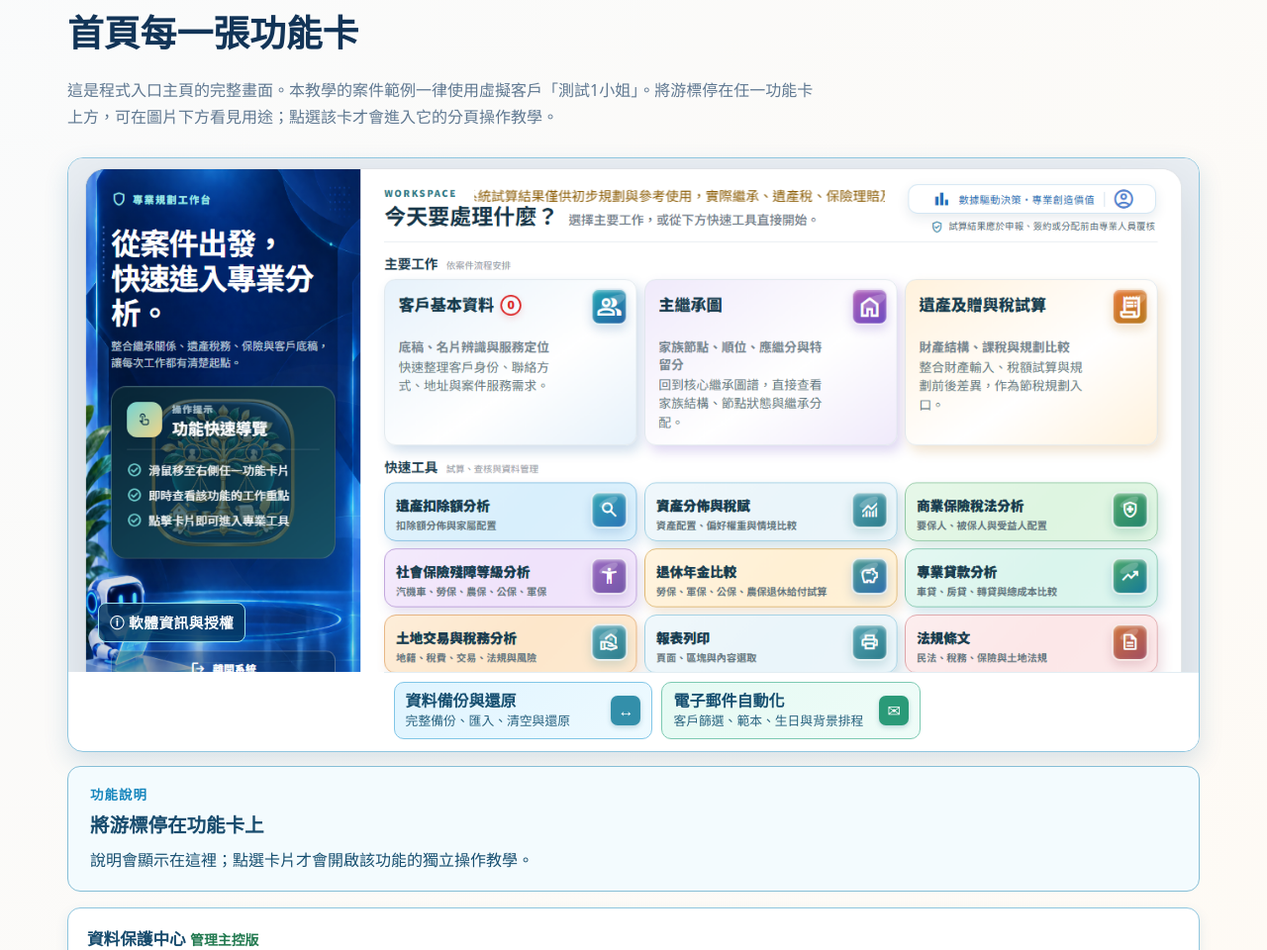
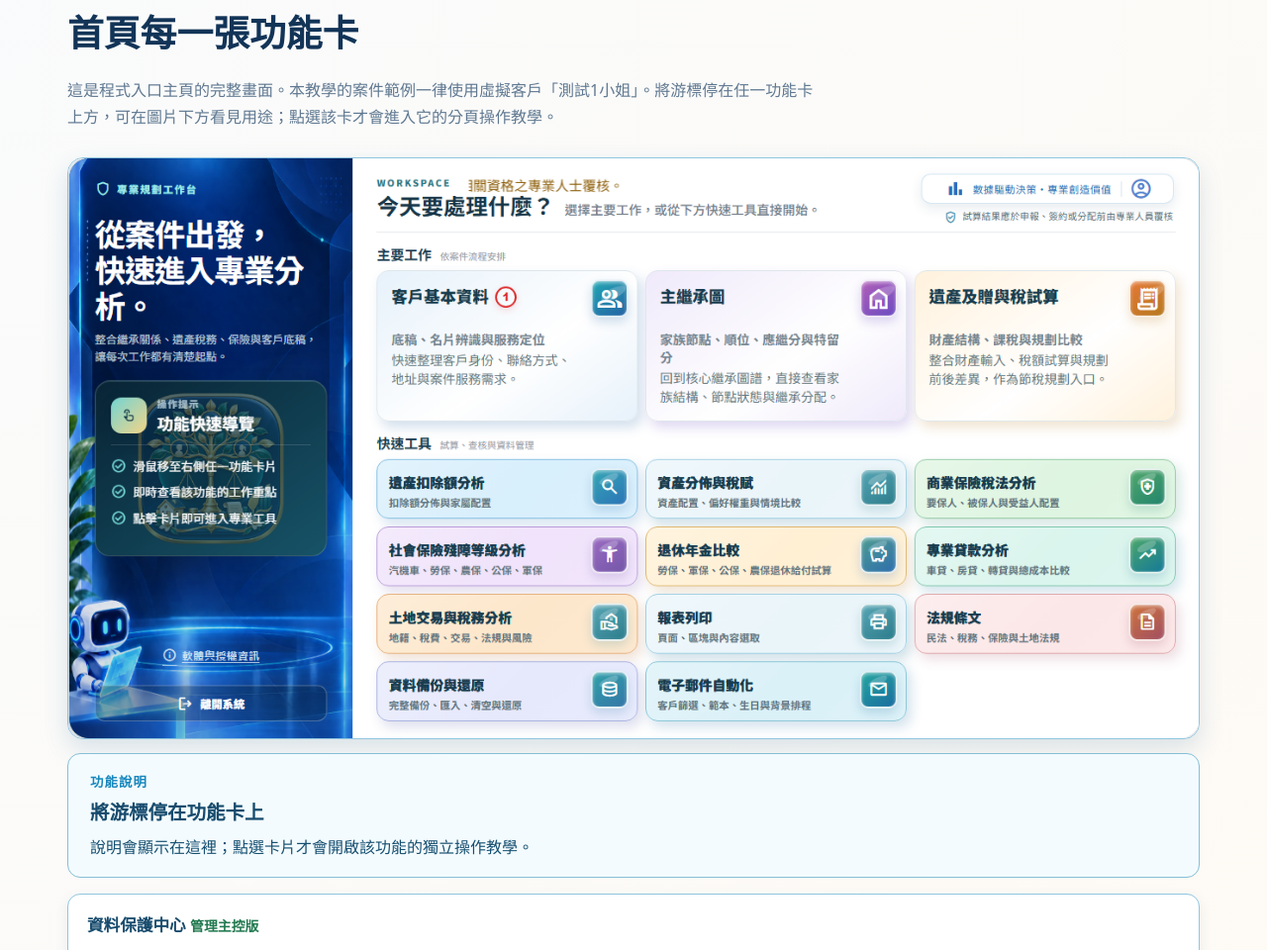
Before and after one commit to josephtn916816/inheritance-site, a plain HTML site: page guide/index.html in a window 1280 px wide. Shown: the part 1310-2270 px from the top of the page at 99% size. Drawn offline with Linux system fonts and the light colour scheme.

Commit message:
Use complete current workspace guide image

```diff
--- a/assets/guide-card-crops.css
+++ b/assets/guide-card-crops.css
@@ -13,7 +13,7 @@
   box-shadow: 0 10px 25px #1a5f9028;
 }
 .workspace-guide-image { position: relative; overflow: hidden; }
-.workspace-guide-image > img { display: block; width: 100%; height: auto; margin-bottom: -42px; }
+.workspace-guide-image > img { display: block; width: 100%; height: auto; }
 .workspace-hotspot {
   position: absolute;
   left: var(--x);
@@ -30,50 +30,6 @@
   box-shadow: inset 0 0 0 3px #e25348, 0 0 0 2px #fff, 0 0 0 5px #e25348;
   background: #ffffff10;
 }
-.workspace-software-info {
-  position: absolute;
-  left: 2.6%;
-  bottom: 5.8%;
-  z-index: 2;
-  padding: 7px 11px;
-  border: 1px solid #9de5f0;
-  border-radius: 8px;
-  background: #06365ccc;
-  color: #fff;
-  font-size: clamp(.68rem, 1.15vw, .93rem);
-  font-weight: 800;
-  letter-spacing: .03em;
-}
-.workspace-guide-bottom-cards {
-  display: grid;
-  grid-template-columns: repeat(3, minmax(0, 1fr));
-  gap: 9px;
-  width: 72.1%;
-  margin-left: 27.9%;
-  padding: 9px 10px 12px;
-  border-top: 1px solid #e2edf3;
-  background: #fff;
-}
-.workspace-bottom-card {
-  display: flex;
-  align-items: center;
-  justify-content: space-between;
-  gap: 8px;
-  min-height: 58px;
-  padding: 9px 11px;
-  border: 1px solid #81c6e7;
-  border-radius: 10px;
-  background: linear-gradient(135deg, #dff4ff, #eefaff);
-  color: #164f70;
-  text-decoration: none;
-}
-.workspace-bottom-card--email { border-color: #7dcab2; background: linear-gradient(135deg, #e5faf3, #effcf8); }
-.workspace-bottom-card:hover, .workspace-bottom-card:focus-visible { box-shadow: inset 0 0 0 2px #e25348; }
-.workspace-bottom-card > span { display: grid; gap: 3px; min-width: 0; }
-.workspace-bottom-card b { color: #164f70; font-size: clamp(.72rem, 1.28vw, 1rem); line-height: 1.1; }
-.workspace-bottom-card small { color: #28627f; font-size: clamp(.58rem, 1.02vw, .8rem); line-height: 1.2; }
-.workspace-bottom-card i { display: grid; flex: 0 0 auto; place-items: center; width: 30px; height: 30px; border-radius: 7px; background: #338faa; color: #fff; font-size: 1rem; font-style: normal; box-shadow: 0 2px 5px #196a8040; }
-.workspace-bottom-card--email i { background: #2a9a78; }
 .workspace-guide-tip {
   max-width: 1350px;
   min-height: 116px;
@@ -340,13 +296,10 @@
 }
 @media (max-width: 760px) {
   .workspace-guide { border-radius: 10px; }
-  .workspace-guide-image > img { margin-bottom: -28px; }
   .workspace-hotspot { border-radius: 8px; }
   .workspace-hotspot:hover,
   .workspace-hotspot:focus-visible { box-shadow: inset 0 0 0 2px #e25348, 0 0 0 1px #fff, 0 0 0 3px #e25348; }
   .workspace-guide-tip { min-height: 128px; padding: 15px; }
-  .workspace-software-info { bottom: 6%; padding: 4px 6px; border-radius: 5px; }
-  .workspace-guide-bottom-cards { width: auto; margin-left: 0; grid-template-columns: 1fr; }
   .workspace-guide-lower { grid-template-columns: 1fr; }
   .guide-card-grid article:not(.customer-card) { grid-template-columns: 1fr !important; }
   .guide-card-grid article > a:has(img) { grid-column: 1 !important; grid-row: auto !important; width: min(302px, 100%) !important; }
--- a/guide/index.html
+++ b/guide/index.html
@@ -34,22 +34,22 @@
         <p class="eyebrow">HOME CARD GUIDE</p><h2>首頁每一張功能卡</h2><p class="section-lead">這是程式入口主頁的完整畫面。本教學的案件範例一律使用虛擬客戶「測試1小姐」。將游標停在任一功能卡上方，可在圖片下方看見用途；點選該卡才會進入它的分頁操作教學。</p>
         <div class="workspace-guide" aria-label="程式入口主頁互動式功能卡教學">
           <div class="workspace-guide-image">
-            <img src="../assets/screenshots/workspace-home.png" alt="傳承智策程式入口主頁，功能卡可點選進入對應教學">
-            <a class="workspace-hotspot" style="--x:27.9%;--y:21.9%;--w:22.3%;--h:29.9%" href="pages/client-profile.html" data-title="客戶基本資料" data-description="以虛擬客戶「測試1小姐」建立案件底稿，讓後續分析都歸屬到正確案件。" aria-label="客戶基本資料：查看操作教學"></a>
-            <a class="workspace-hotspot" style="--x:51.1%;--y:21.9%;--w:22.2%;--h:29.9%" href="pages/family.html" data-title="主繼承圖" data-description="以「測試1小姐」的虛擬家族資料，整理親屬關係、存歿狀態與分配基礎。" aria-label="主繼承圖：查看操作教學"></a>
-            <a class="workspace-hotspot" style="--x:74.1%;--y:21.9%;--w:22.2%;--h:29.9%" href="pages/estate-tax.html" data-title="遺產及贈與稅試算" data-description="以「測試1小姐」的教學資料彙整資產、負債與移轉條件，進行概略比較。" aria-label="遺產及贈與稅試算：查看操作教學"></a>
-            <a class="workspace-hotspot" style="--x:27.9%;--y:58.4%;--w:22.3%;--h:10.4%" href="pages/deduction.html" data-title="遺產扣除額分析" data-description="以「測試1小姐」的家屬條件，檢視可能扣除額與待備證明。" aria-label="遺產扣除額分析：查看操作教學"></a>
-            <a class="workspace-hotspot" style="--x:51.1%;--y:58.4%;--w:22.2%;--h:10.4%" href="pages/asset-distribution-tax.html" data-title="資產分佈與稅賦" data-description="以「測試1小姐」為同一案例，比較分配情境、稅負與家人淨得。" aria-label="資產分佈與稅賦：查看操作教學"></a>
-            <a class="workspace-hotspot" style="--x:74.1%;--y:58.4%;--w:22.2%;--h:10.4%" href="pages/commercial-insurance.html" data-title="商業保險稅法分析" data-description="以「測試1小姐」案例核對要保人、被保人、受益人與付款來源。" aria-label="商業保險稅法分析：查看操作教學"></a>
-            <a class="workspace-hotspot" style="--x:27.9%;--y:70.4%;--w:22.3%;--h:10.4%" href="pages/disability-grades.html" data-title="社會保險殘障等級分析" data-description="以「測試1小姐」作為教學案例，整理不同制度的資料對照方式。" aria-label="社會保險殘障等級分析：查看操作教學"></a>
-            <a class="workspace-hotspot" style="--x:51.1%;--y:70.4%;--w:22.2%;--h:10.4%" href="pages/retirement-pension.html" data-title="退休年金比較" data-description="以「測試1小姐」作為教學案例，比較制度、請領時點與估算結果。" aria-label="退休年金比較：查看操作教學"></a>
-            <a class="workspace-hotspot" style="--x:74.1%;--y:70.4%;--w:22.2%;--h:10.4%" href="pages/loan-analysis.html" data-title="專業貸款分析" data-description="以「測試1小姐」作為案件範例，比較月付、總利息與貸款成本。" aria-label="專業貸款分析：查看操作教學"></a>
-            <a class="workspace-hotspot" style="--x:27.9%;--y:82.4%;--w:22.3%;--h:10.4%" href="pages/land-exchange.html" data-title="土地交易與稅務分析" data-description="以「測試1小姐」案例比較買賣、贈與、繼承與日後出售稅費。" aria-label="土地交易與稅務分析：查看操作教學"></a>
-            <a class="workspace-hotspot" style="--x:51.1%;--y:82.4%;--w:22.2%;--h:10.4%" href="pages/report-center.html" data-title="報表列印" data-description="預覽「測試1小姐」的已完成資料，再列印或另存 PDF 作為覆核草稿。" aria-label="報表列印：查看操作教學"></a>
-            <a class="workspace-hotspot" style="--x:74.1%;--y:82.4%;--w:22.2%;--h:10.4%" href="pages/laws.html" data-title="法規條文" data-description="以「測試1小姐」的案件情境查閱所需的法規線索。" aria-label="法規條文：查看操作教學"></a>
-            <span class="workspace-software-info">ⓘ 軟體資訊與授權</span>
+            <img src="../assets/screenshots/workspace-home-current-cropped.png" alt="傳承智策程式入口主頁；以虛擬客戶測試1小姐顯示完整功能卡">
+            <a class="workspace-hotspot" style="--x:27.3%;--y:19.3%;--w:23.1%;--h:25.9%" href="pages/client-profile.html" data-title="客戶基本資料" data-description="以虛擬客戶「測試1小姐」建立案件底稿，讓後續分析都歸屬到正確案件。" aria-label="客戶基本資料：查看操作教學"></a>
+            <a class="workspace-hotspot" style="--x:51.1%;--y:19.3%;--w:23.1%;--h:25.9%" href="pages/family.html" data-title="主繼承圖" data-description="以「測試1小姐」的虛擬家族資料，整理親屬關係、存歿狀態與分配基礎。" aria-label="主繼承圖：查看操作教學"></a>
+            <a class="workspace-hotspot" style="--x:74.8%;--y:19.3%;--w:23.1%;--h:25.9%" href="pages/estate-tax.html" data-title="遺產及贈與稅試算" data-description="以「測試1小姐」的教學資料彙整資產、負債與移轉條件，進行概略比較。" aria-label="遺產及贈與稅試算：查看操作教學"></a>
+            <a class="workspace-hotspot" style="--x:27.3%;--y:51.8%;--w:23.1%;--h:10.3%" href="pages/deduction.html" data-title="遺產扣除額分析" data-description="以「測試1小姐」的家屬條件，檢視可能扣除額與待備證明。" aria-label="遺產扣除額分析：查看操作教學"></a>
+            <a class="workspace-hotspot" style="--x:51.1%;--y:51.8%;--w:23.1%;--h:10.3%" href="pages/asset-distribution-tax.html" data-title="資產分佈與稅賦" data-description="以「測試1小姐」為同一案例，比較分配情境、稅負與家人淨得。" aria-label="資產分佈與稅賦：查看操作教學"></a>
+            <a class="workspace-hotspot" style="--x:74.8%;--y:51.8%;--w:23.1%;--h:10.3%" href="pages/commercial-insurance.html" data-title="商業保險稅法分析" data-description="以「測試1小姐」案例核對要保人、被保人、受益人與付款來源。" aria-label="商業保險稅法分析：查看操作教學"></a>
+            <a class="workspace-hotspot" style="--x:27.3%;--y:63.5%;--w:23.1%;--h:10.4%" href="pages/disability-grades.html" data-title="社會保險殘障等級分析" data-description="以「測試1小姐」作為教學案例，整理不同制度的資料對照方式。" aria-label="社會保險殘障等級分析：查看操作教學"></a>
+            <a class="workspace-hotspot" style="--x:51.1%;--y:63.5%;--w:23.1%;--h:10.4%" href="pages/retirement-pension.html" data-title="退休年金比較" data-description="以「測試1小姐」作為教學案例，比較制度、請領時點與估算結果。" aria-label="退休年金比較：查看操作教學"></a>
+            <a class="workspace-hotspot" style="--x:74.8%;--y:63.5%;--w:23.1%;--h:10.4%" href="pages/loan-analysis.html" data-title="專業貸款分析" data-description="以「測試1小姐」作為案件範例，比較月付、總利息與貸款成本。" aria-label="專業貸款分析：查看操作教學"></a>
+            <a class="workspace-hotspot" style="--x:27.3%;--y:75.1%;--w:23.1%;--h:10.5%" href="pages/land-exchange.html" data-title="土地交易與稅務分析" data-description="以「測試1小姐」案例比較買賣、贈與、繼承與日後出售稅費。" aria-label="土地交易與稅務分析：查看操作教學"></a>
+            <a class="workspace-hotspot" style="--x:51.1%;--y:75.1%;--w:23.1%;--h:10.5%" href="pages/report-center.html" data-title="報表列印" data-description="預覽「測試1小姐」的已完成資料，再列印或另存 PDF 作為覆核草稿。" aria-label="報表列印：查看操作教學"></a>
+            <a class="workspace-hotspot" style="--x:74.8%;--y:75.1%;--w:23.1%;--h:10.5%" href="pages/laws.html" data-title="法規條文" data-description="以「測試1小姐」的案件情境查閱所需的法規線索。" aria-label="法規條文：查看操作教學"></a>
+            <a class="workspace-hotspot" style="--x:27.3%;--y:86.7%;--w:23.1%;--h:10.4%" href="pages/backup-restore.html" data-title="資料備份與還原" data-description="將「測試1小姐」的教學資料完整備份、匯入、清空或還原。" aria-label="資料備份與還原：查看操作教學"></a>
+            <a class="workspace-hotspot" style="--x:51.1%;--y:86.7%;--w:23.1%;--h:10.4%" href="pages/email-automation.html" data-title="電子郵件自動化" data-description="依「測試1小姐」的教學案例，了解客戶篩選、範本與排程。" aria-label="電子郵件自動化：查看操作教學"></a>
           </div>
-          <div class="workspace-guide-bottom-cards" aria-label="入口主頁最後一列功能卡"><a class="workspace-bottom-card workspace-bottom-card--backup" href="pages/backup-restore.html"><span><b>資料備份與還原</b><small>完整備份、匯入、清空與還原</small></span><i aria-hidden="true">↔</i></a><a class="workspace-bottom-card workspace-bottom-card--email" href="pages/email-automation.html"><span><b>電子郵件自動化</b><small>客戶篩選、範本、生日與背景排程</small></span><i aria-hidden="true">✉</i></a></div>
         </div>
         <aside class="workspace-guide-tip" aria-live="polite"><p class="workspace-guide-tip-label">功能說明</p><h3 data-workspace-guide-title>將游標停在功能卡上</h3><p data-workspace-guide-description>說明會顯示在這裡；點選卡片才會開啟該功能的獨立操作教學。</p></aside>
         <div class="workspace-guide-lower" aria-label="管理主控版專用功能卡教學"><a href="pages/commercial-control.html"><b>資料保護中心 <small>管理主控版</small></b><span>內部保護狀態、備份與設備管理；客戶版不顯示。</span></a></div>
```
Also changed, not shown: assets/screenshots/workspace-home-current-cropped.png (added).
